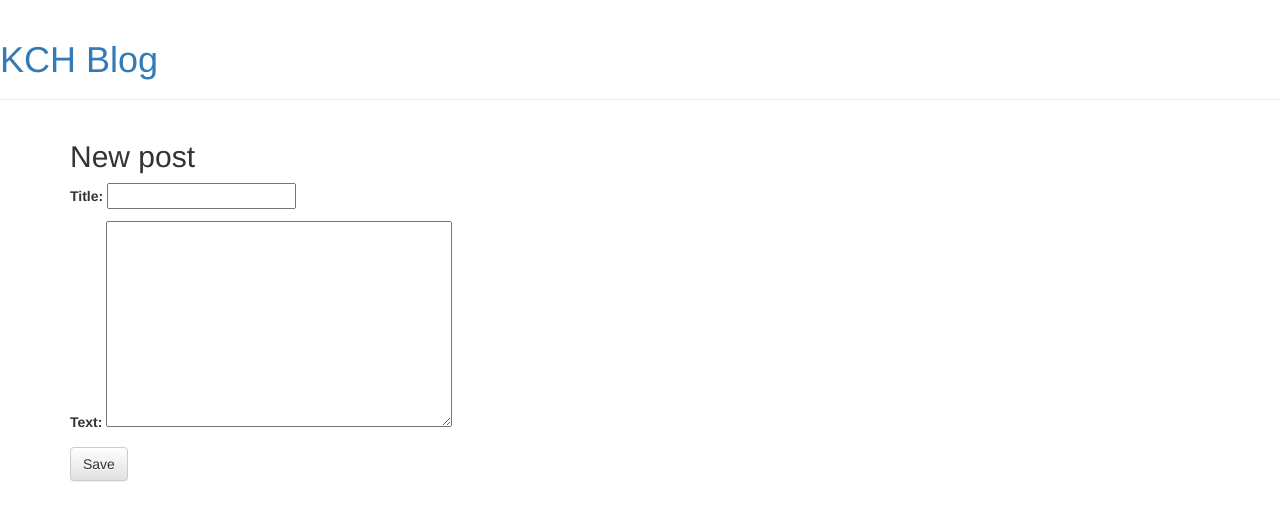
After one commit to kosuke23/my-1st-blog, a Django app: page /post/new/ in a window 1280 px wide. The commit adds this page. Shown: the top 521 px of the page. Run offline with Django 3.2, Linux system fonts and the light colour scheme; some libraries are stand-ins or nearby versions.

Commit message:
Added views to create/edit blog post inside the site.

```diff
--- /dev/null
+++ b/blog/forms.py
@@ -0,0 +1,9 @@
+from django import forms
+from .models import Post
+
+
+class PostForm(forms.ModelForm):
+
+    class Meta:
+        model = Post
+        fields = ('title', 'text',)
--- a/blog/templates/blog/base.html
+++ b/blog/templates/blog/base.html
@@ -2,20 +2,25 @@
 <html>
     <head>
         <title>Kch Blog</title>
-        <link rel="stylesheet" href="//maxcdn.bootstrapcdn.com/bootstrap/5.0.0/css/bootstrap.min.css">
-        <link rel="stylesheet" href="//maxcdn.bootstrapcdn.com/bootstrap/5.0.0/css/bootstrap-theme.min.css">
+        <link rel="stylesheet" href="//maxcdn.bootstrapcdn.com/bootstrap/3.3.7/css/bootstrap.min.css">
+        <link rel="stylesheet" href="//maxcdn.bootstrapcdn.com/bootstrap/3.3.7/css/bootstrap-theme.min.css">
         <link rel="stylesheet" href="{% static 'css/blog.css' %}">
         <link href="//fonts.googleapis.com/css?family=Lobster&subset=latin,latin-ext" rel="stylesheet" type="text/css">
     </head>
     <body>
         <div class="page-header">
-            <h1><a href="/">Django Girls Blog</a></h1>
+            {% if user.is_authenticated %}
+                <a href="{% url 'post_new' %}" class="top-menu"><span class="glyphicon glyphicon-plus"></span></a>
+            {% endif %}
+            <h1><a href="/">KCH Blog</a></h1>
         </div>
         <div class="content container">
             <div class="row">
                 <div class="col-md-8">
+
                 {% block content %}
                 {% endblock %}
+
                 </div>
             </div>
         </div>
--- a/blog/templates/blog/post_detail.html
+++ b/blog/templates/blog/post_detail.html
@@ -7,6 +7,9 @@
                 {{ post.published_date }}
             </div>
         {% endif %}
+        {% if user.is_authenticated %}
+            <a class="btn btn-default" href="{% url 'post_edit' pk=post.pk  %}"><span class="glyphicon glyphicon-pencil"></span></a>
+        {% endif %}
         <h2>{{ post.title }}</h2>
         <p>{{ post.text|linebreaksbr }}</p>
     </div>
--- /dev/null
+++ b/blog/templates/blog/post_edit.html
@@ -0,0 +1,10 @@
+{% extends 'blog/base.html' %}
+
+{% block content %}
+    <h2>New post</h2>
+    <form method="POST" class="post-form">
+        {% csrf_token %}
+        {{ form.as_p }}
+        <button type="submit" class="save btn btn-default">Save</button>
+    </form>
+{% endblock %}
--- a/blog/urls.py
+++ b/blog/urls.py
@@ -4,4 +4,6 @@ from . import views
 urlpatterns = [
     path('', views.post_list, name='post_list'),
     path('post/<int:pk>/', views.post_detail, name='post_detail'),
+    path('post/new/', views.post_new, name='post_new'),
+    path('post/edit/<int:pk>/', views.post_edit, name='post_edit'),
 ]
--- a/blog/views.py
+++ b/blog/views.py
@@ -1,6 +1,7 @@
-from django.shortcuts import render, get_object_or_404
+from django.shortcuts import render, get_object_or_404, redirect
 from django.utils import timezone
 from .models import Post
+from .forms import PostForm
 
 
 def post_list(request):
@@ -11,3 +12,32 @@ def post_list(request):
 def post_detail(request, pk):
     post = get_object_or_404(Post, pk=pk)
     return render(request, 'blog/post_detail.html', {'post': post})
+
+
+def post_new(request):
+    if request.method == "POST":
+        form = PostForm(request.POST)
+        if form.is_valid():
+            post = form.save(commit=False)
+            post.author = request.user
+            post.published_date = timezone.now()
+            post.save()
+            return redirect('post_detail', pk=post.pk)
+    else:
+        form = PostForm()
+    return render(request, 'blog/post_edit.html', {'form': form})
+
+
+def post_edit(request, pk):
+    post = get_object_or_404(Post, pk=pk)
+    if request.method == "POST":
+        form = PostForm(request.POST, instance=post)
+        if form.is_valid():
+            post = form.save(commit=False)
+            post.author = request.user
+            post.published_date = timezone.now()
+            post.save()
+            return redirect('post_detail', pk=post.pk)
+    else:
+        form = PostForm(instance=post)
+    return render(request, 'blog/post_edit.html', {'form': form})
```
